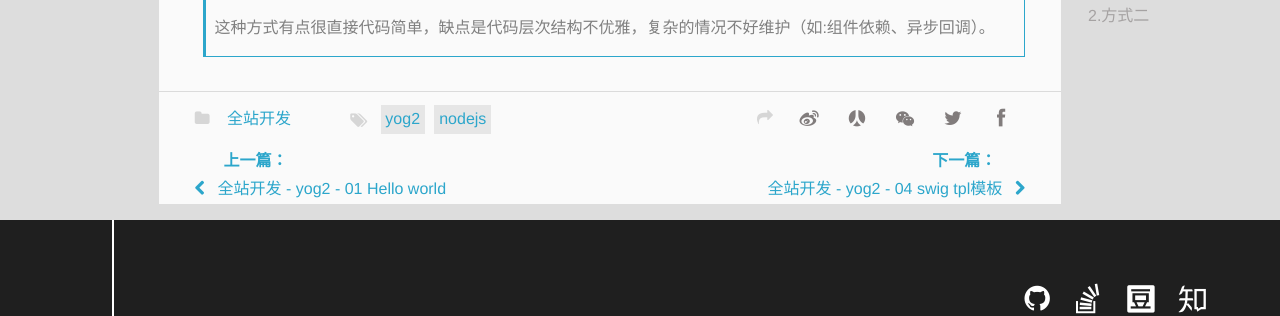
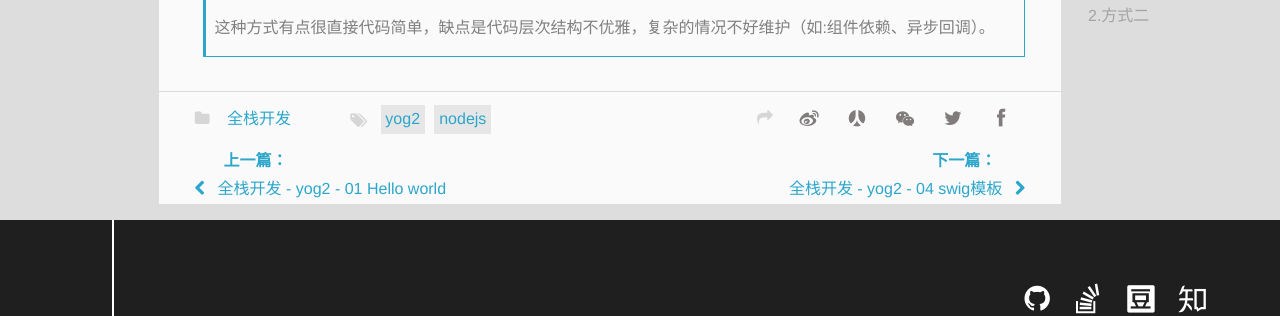
Before and after one commit to hans007/Hans007.GitHub.io, a Jekyll site: the page built from _posts/yog/2017-03-03-yog2-session-03.md, in a window 1280 px wide and 900 px high, scrolled down 3981 px. Shown: the part 424-740 px from the top of the window. Built offline with Jekyll 4.4.1, drawn with Linux system fonts in a browser that asks for light colours; Markdown is read by kramdown in place of the engine named in the settings; comment, search, counter and statistics services are not loaded; some of the changed text lies outside the part shown.

Commit message:
修正分类

```diff
--- a/_posts/yog/2017-03-03-yog2-session-03.md
+++ b/_posts/yog/2017-03-03-yog2-session-03.md
@@ -1,7 +1,7 @@
 ---
 layout: post
-title: 全站开发 - yog2 - 03 启用中间件cookie-session
-category: 全站开发
+title: 全栈开发 - yog2 - 03 启用中间件cookie-session
+category: 全栈开发
 tags:
   - yog2
   - nodejs
```
Also changed, not shown: _posts/yog/2017-03-02-yog2-mongoose-02.md (+2 -2 lines), _posts/yog/2017-03-02-yog2-setup-01.md (+2 -2 lines), _posts/yog/2017-03-03-yog2-swig-04.md (renamed from _posts/yog/2017-03-03-yog2-swig-tpl-04.md, +3 -3 lines).
